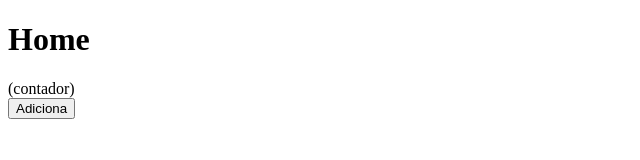
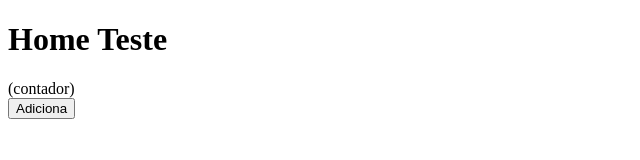
Before and after one commit to marcelokuhn/ideia-unica, a Next.js app: page / in a window 1280 px wide. Shown: the top 160 px of the page, without its empty margins (0-640 px from the left). Built offline with nearby package versions, Linux system fonts and the light colour scheme.

Commit message:
Home Teste

```diff
--- a/pages/index.js
+++ b/pages/index.js
@@ -3,7 +3,7 @@ import { useState } from "react";
 function Home() {
     return (
         <div>
-            <h1>Home</h1>
+            <h1>Home Teste</h1>
             <Contador/>
         </div>
     )
```
